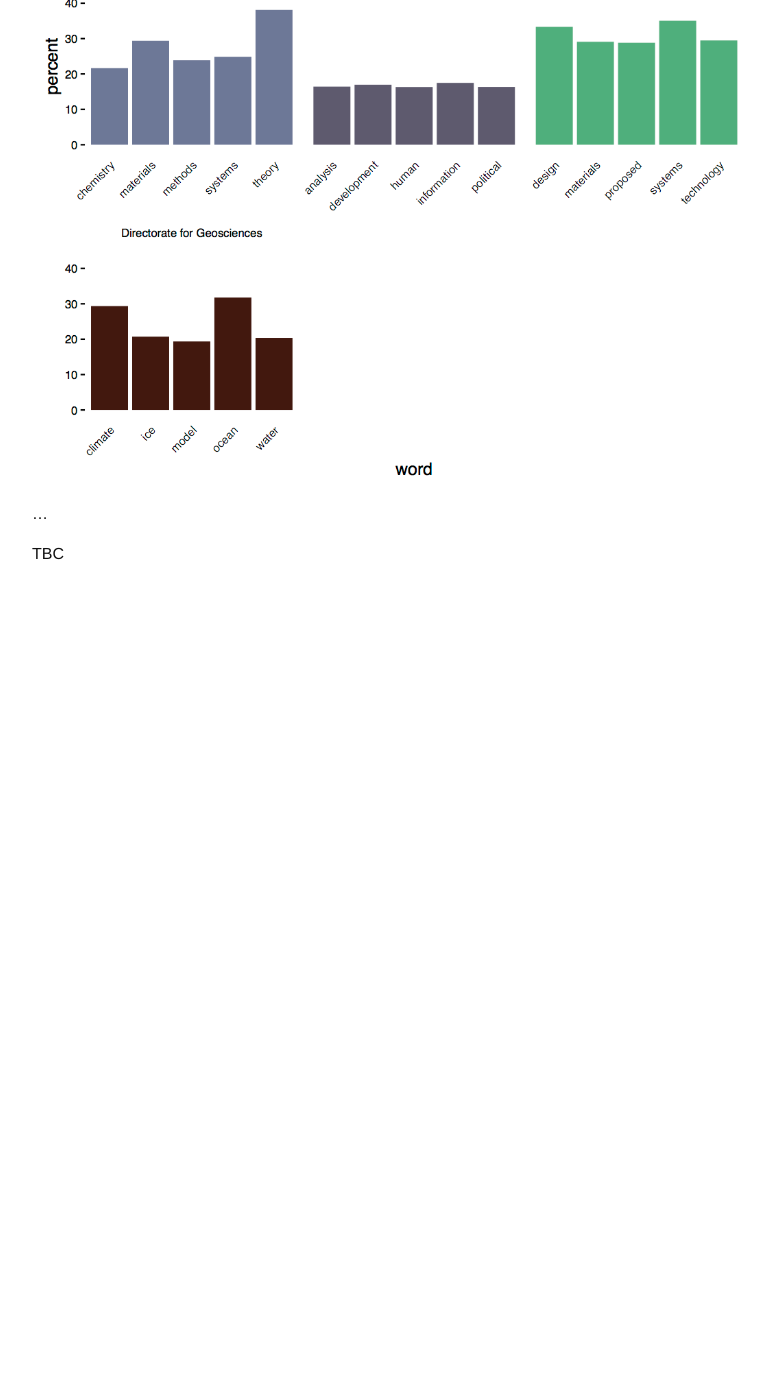
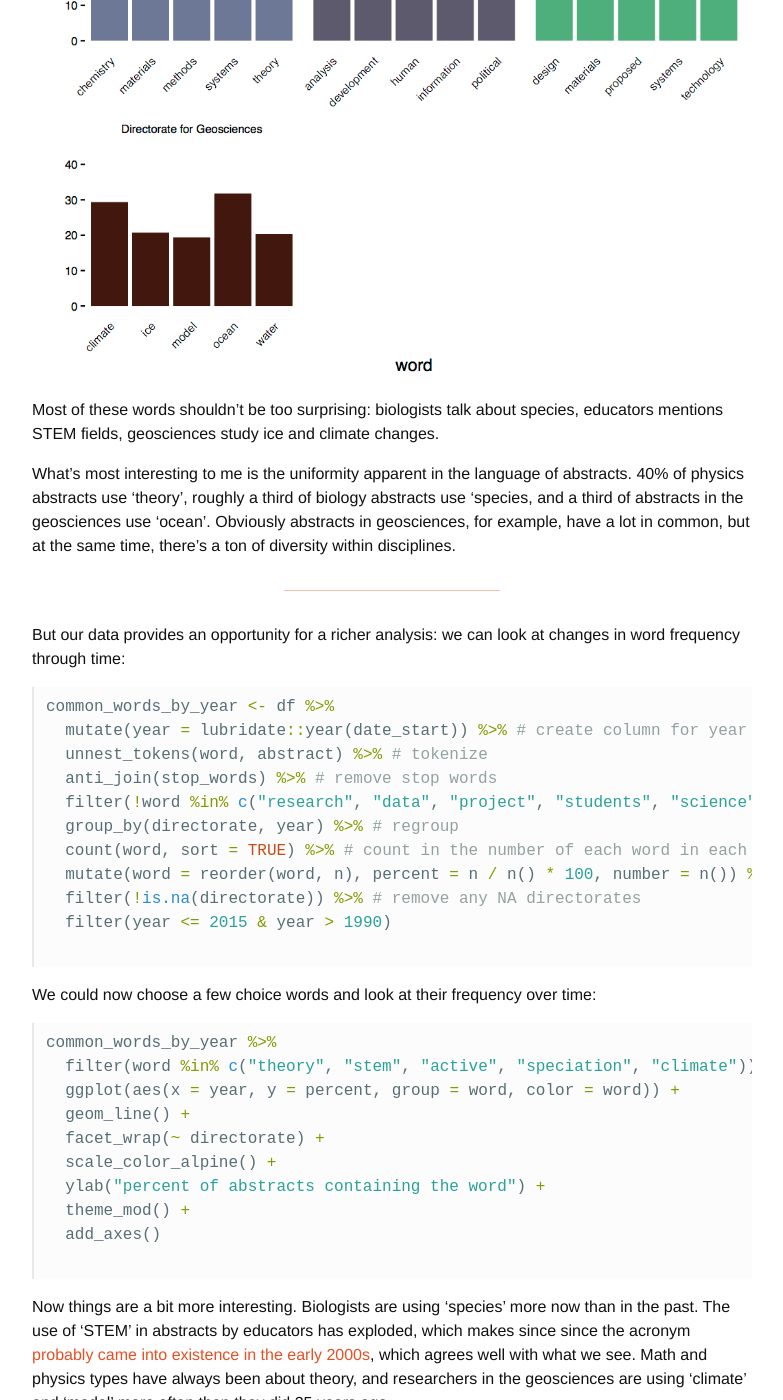
Before and after one commit to lukereding/nonstandard_deviations, a Jekyll site: the page built from _posts/2017-06-20-nsfpart2.md, in a window 1280 px wide and 1400 px high, scrolled down 5481 px. Shown: the whole window, without its empty margins (248-1031 px from the left). Built offline with Jekyll 4.4.1, drawn with Linux system fonts in a browser that asks for light colours; before the commit the page ends 6111 px from its top, so only the background shows below that; some of the changed text lies outside the part shown.

Commit message:
finish post3

````diff
--- a/_posts/2017-06-20-nsfpart2.md
+++ b/_posts/2017-06-20-nsfpart2.md
@@ -173,17 +173,85 @@
   rotate_labels() +
   remove_ticks_x() +
   theme(panel.grid.major.x = element_blank())
-  ```
+```
 
 (Note here that I'm using some functions and ggplot2 scales that I wrote and are available by running the `source` line in the code above.)
 
+![]({{site.baseurl}}/images/post3/fig1.png)
+
 Most of these words shouldn't be too surprising: biologists talk about species, educators mentions STEM fields, geosciences study ice and climate changes.
 
-W
-
-![]({{site.baseurl}}/images/post3/fig1.png)
+What's most interesting to me is the uniformity apparent in the language of abstracts. 40% of physics abstracts use 'theory', roughly a third of biology abstracts use 'species, and a third of abstracts in the geosciences use 'ocean'. Obviously abstracts in geosciences, for example, have a lot in common, but at the same time, there's a ton of diversity within disciplines.
 
 
-...
+------------
 
-TBC
+But our data provides an opportunity for a richer analysis: we can look at changes in word frequency through time:
+
+
+```r
+common_words_by_year <- df %>%
+  mutate(year = lubridate::year(date_start)) %>% # create column for year
+  unnest_tokens(word, abstract) %>% # tokenize
+  anti_join(stop_words) %>% # remove stop words
+  filter(!word %in% c("research", "data", "project", "students", "science", "learning", "student", "study", "provide", "program", "university","based", "provide","studies", "provide", "understanding")) %>% # remove common 'science' stop words
+  group_by(directorate, year) %>% # regroup
+  count(word, sort = TRUE) %>% # count in the number of each word in each directorate
+  mutate(word = reorder(word, n), percent = n / n() * 100, number = n()) %>% # get the percent and reorder the words
+  filter(!is.na(directorate)) %>% # remove any NA directorates
+  filter(year <= 2015 & year > 1990)
+
+```
+
+We could now choose a few choice words and look at their frequency over time:
+
+
+```r
+common_words_by_year %>%
+  filter(word %in% c("theory", "stem", "active", "speciation", "climate")) %>%
+  ggplot(aes(x = year, y = percent, group = word, color = word)) +
+  geom_line() +
+  facet_wrap(~ directorate) +
+  scale_color_alpine() +
+  ylab("percent of abstracts containing the word") +
+  theme_mod() +
+  add_axes()
+
+```
+
+Now things are a bit more interesting. Biologists are using 'species' more now than in the past. The use of 'STEM' in abstracts by educators has exploded, which makes since since the acronym [probably came into existence in the early 2000s](http://blogs.edweek.org/edweek/curriculum/2015/04/when_did_science_education_become_STEM.html), which agrees well with what we see. Math and physics types have always been about theory, and researchers in the geosciences are using 'climate' and 'model' more often than they did 25 years ago.
+
+
+But these were just same random words I decided to look at. It's perhaps more informative to plot the percentages of some common words over time. We first find the 10 most common words used in grant abstracts:
+
+```r
+most_common <- common_words %>%
+  ungroup %>%
+  arrange(desc(n)) %>%
+  slice(1:10) %>%
+  pull(word)
+```
+
+Then we can plot their percentages over time:
+
+```r
+common_words_by_year %>%
+  filter(word %in% most_common) %>%
+  ggplot(aes(x = year, y = percent, group = directorate, color = directorate)) +
+  geom_line() +
+  scale_color_alpine() +
+  theme_mod() +
+  facet_wrap(~ word) +
+  scale_fill_continuous(guide = guide_legend()) +
+  theme(legend.position="bottom") +
+  theme(legend.text=element_text(size=6.5)) +
+  add_axes() +
+  ggtitle("percent of abstracts that contain some common words over time")
+```
+
+
+This graph is a bit overwhelming, but we can pull out a few findings. 'Species' is mostly just used by biologists. 'Technology' gets used heavily in engineering, computer science, and education; more so in recent years. The use of 'theory' is mostly confined to math and physics researchers; other disciplines use the word at a very low frequency. And 'develop' and 'development' are becoming more common over time in general.
+
+-----------
+
+In a future post I'll look more at what influences funding amounts, which institutions rake in the most money from NSF, whether there are sex differences in funding rates. I've also created a 'abstract generator' trained on abstracts that you can jokingly use to create your next grant abstract. I'll throw that up on a website sometime soon.
````
Also changed, not shown: images/post3/fig2.png (added), images/post3/fig3.png (added), images/post3/fig4.png (added).
